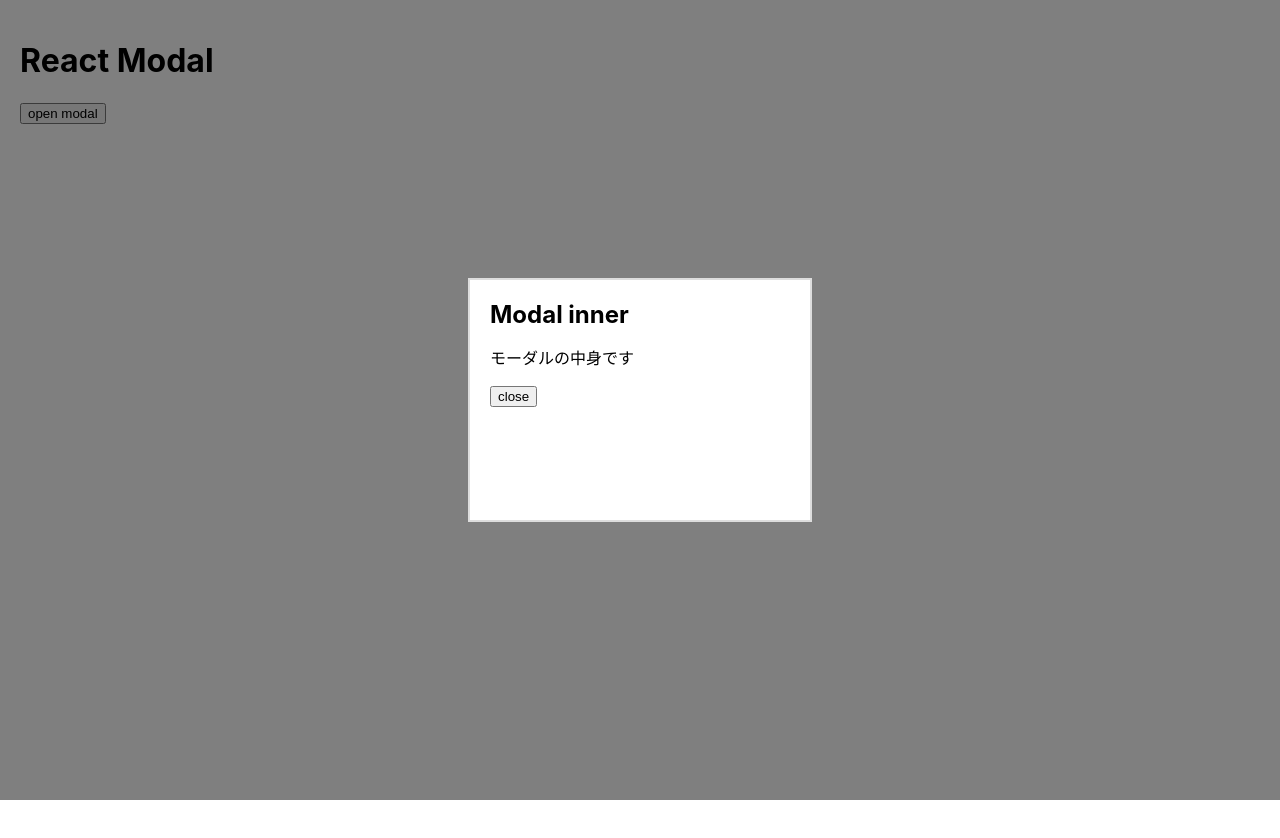
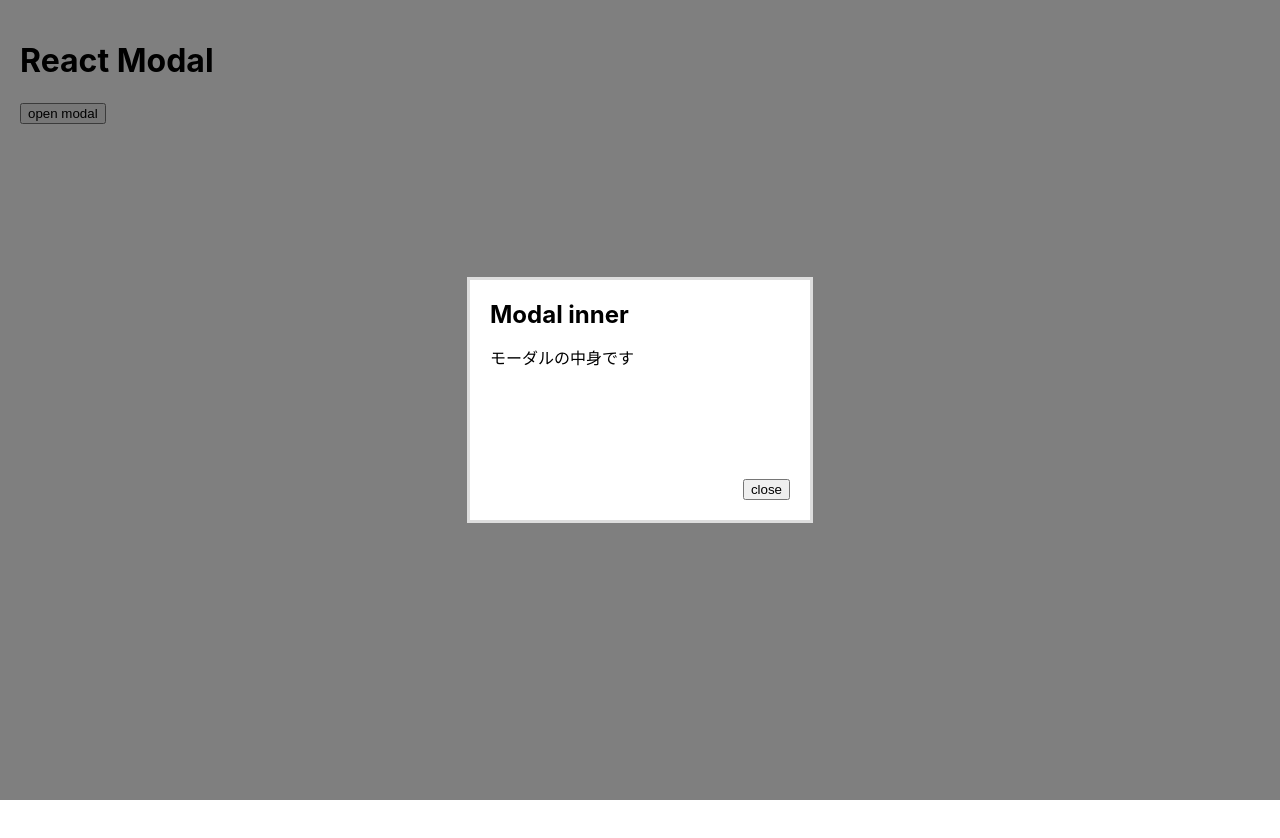
Before and after one commit to shimotsu4431/react-modal, a React (Create React App) app: page / in a window 1280 px wide. Both pictures are taken after a click on the button "open modal". Built offline with nearby package versions, Linux system fonts and the light colour scheme.

Commit message:
fix style

```diff
--- a/src/App.css
+++ b/src/App.css
@@ -31,7 +31,7 @@
   width: 300px;
   height: 200px;
   background-color: #fff;
-  border: 2px solid #ddd;
+  border: 3px solid #ddd;
   top: 50%;
   left: 50%;
   transform: translate(-50%, -50%);
@@ -40,3 +40,9 @@
 .Modal_container__title {
   margin: 0;
 }
+
+.Modal_container__button {
+  position: absolute;
+  bottom: 20px;
+  right: 20px;
+}
--- a/src/components/Modal.tsx
+++ b/src/components/Modal.tsx
@@ -26,7 +26,9 @@ const Modal: React.FC<Prop> = ({ isOpen, handleClose }) => {
           <div className="Modal_container">
             <h2 className="Modal_container__title">Modal inner</h2>
             <p>モーダルの中身です</p>
-            <button onClick={handleClose}>close</button>
+            <button className="Modal_container__button" onClick={handleClose}>
+              close
+            </button>
           </div>
         </div>
       </>
```
Also changed, not shown: 1 other file (tests, documents, lock files or other folders).
